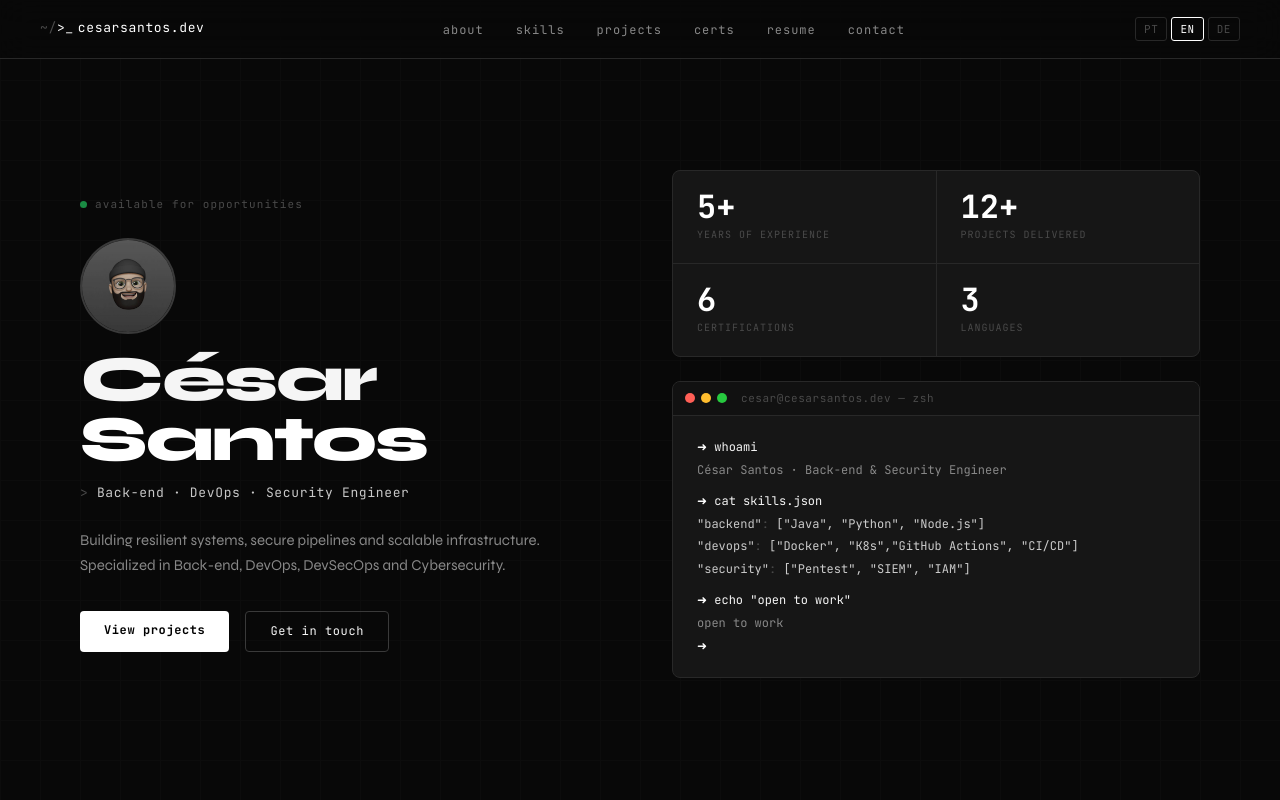
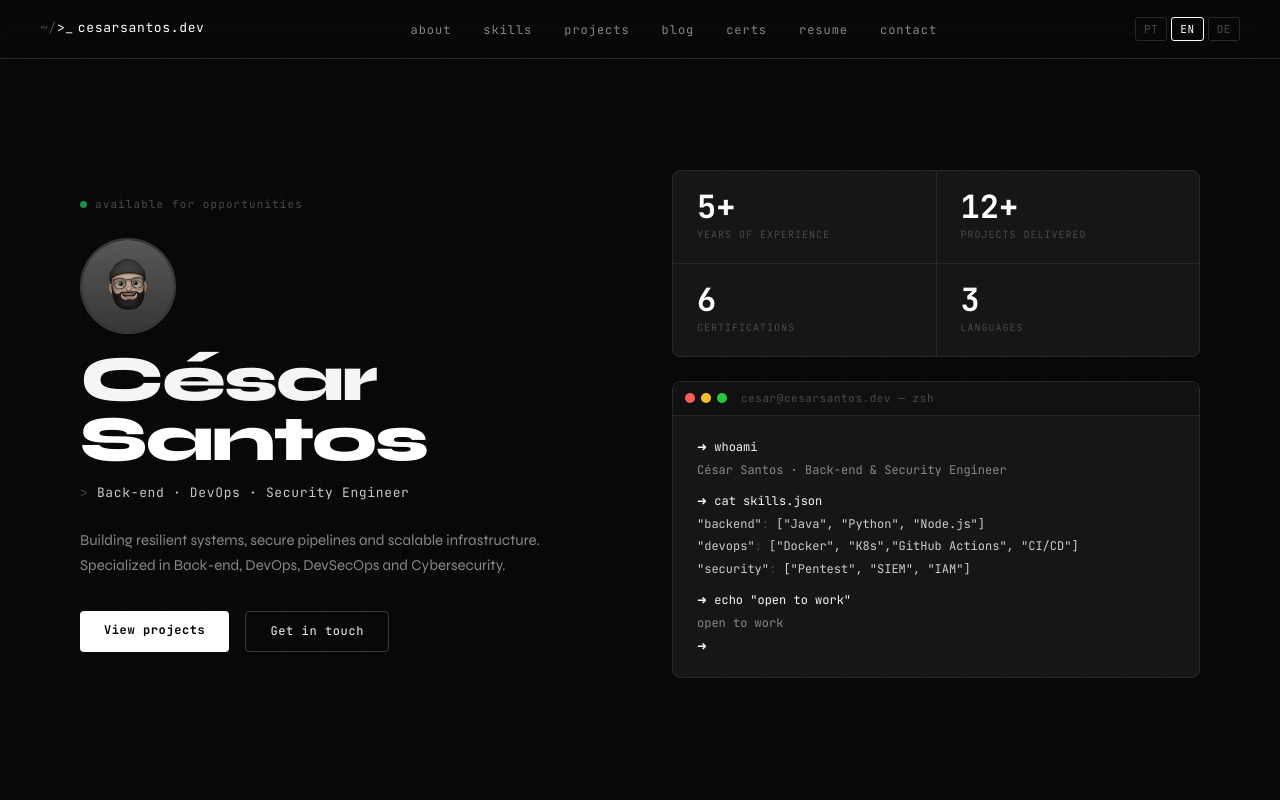
Before and after one commit to csarsantos96/cesar.dev, a React (Vite) app: page / in a window 1280 px wide. Shown: the top 800 px of the page. Built offline with nearby package versions, Linux system fonts and the light colour scheme.

Commit message:
feat: add blog link to navigation menu

```diff
--- a/src/components/Navbar.tsx
+++ b/src/components/Navbar.tsx
@@ -12,6 +12,7 @@ export default function Navbar() {
     { href: '#about', label: nav.about },
     { href: '#skills', label: nav.skills },
     { href: '#projects', label: nav.projects },
+    { href: 'https://commandlinux.dev', label: 'blog' },
     { href: '#certs', label: nav.certs },
     { href: '#resume', label: nav.resume },
     { href: '#contact', label: nav.contact },
```
